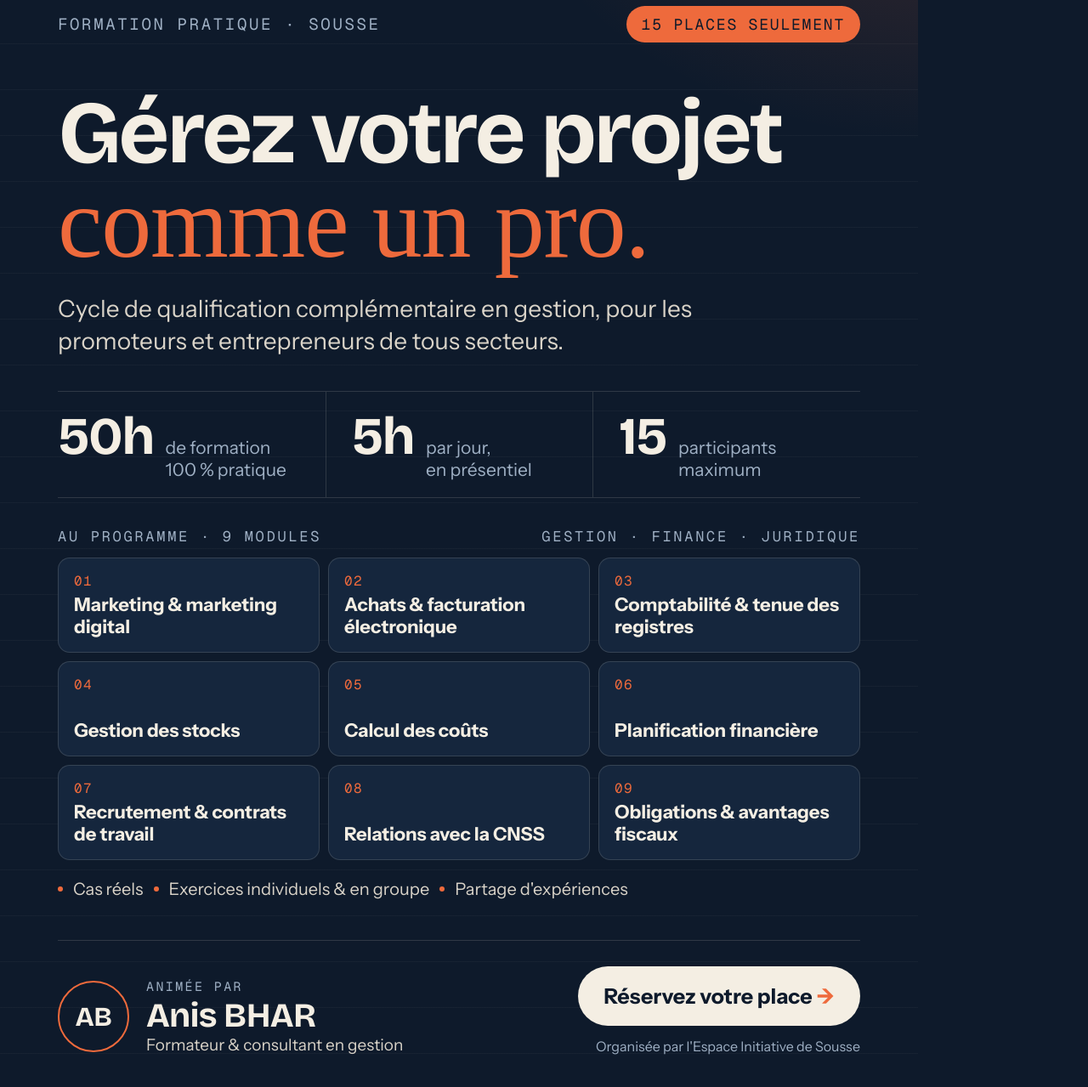
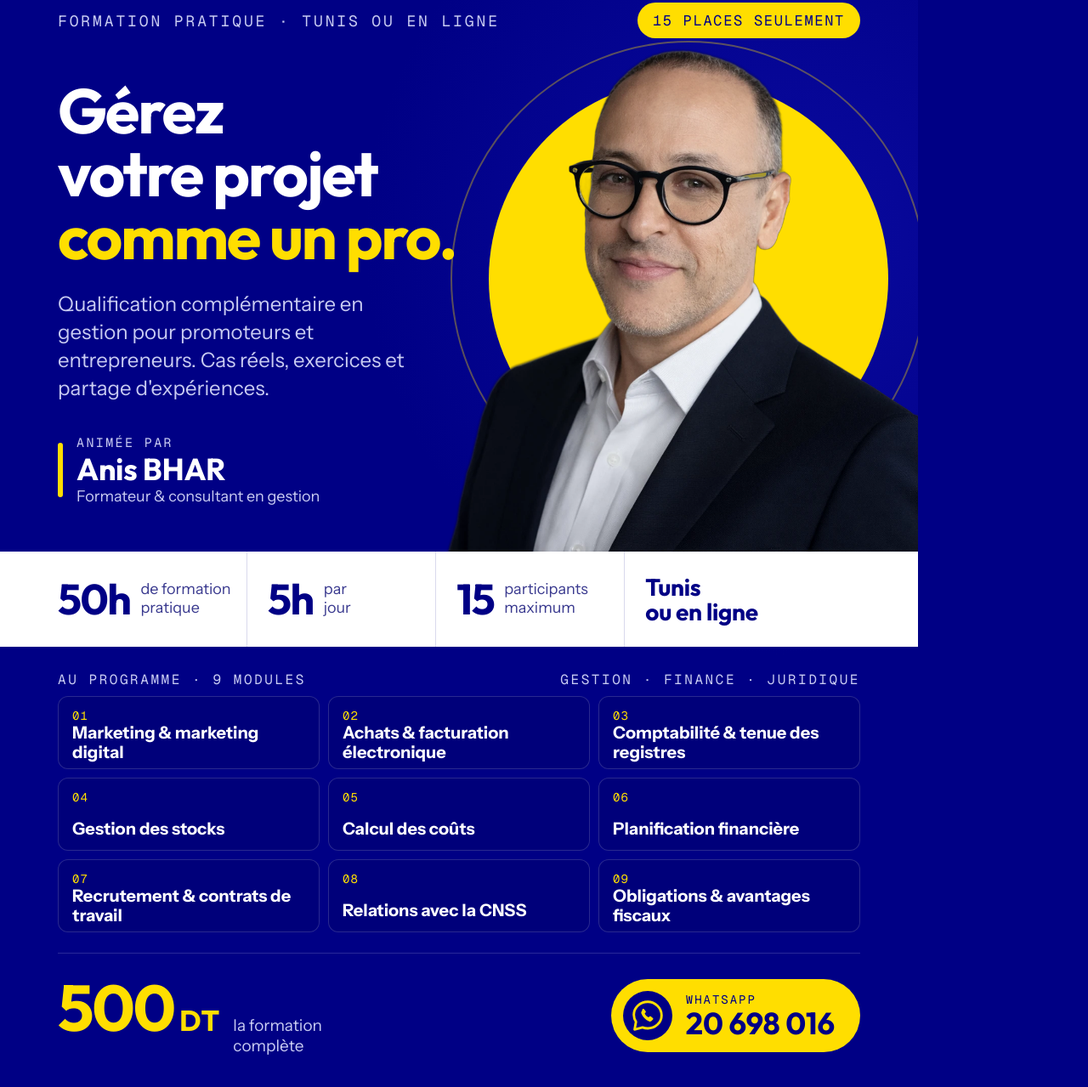
Before and after one commit to bhaani/codex, a plain HTML site: page affiche-meta/source-affiche.html in a window 1280 px wide. Shown: the part 57-1336 px from the top of the page at 85% size. Drawn offline with Linux system fonts and the light colour scheme.

Commit message:
Affiche Meta v2 : photo d'Anis, palette Valoris, prix et contact WhatsApp
Co-Authored-By: Claude Opus 5.5 <noreply@anthropic.com>
Claude-Session: https://claude.ai/code/session_01K5UC1b8ykxzDPF9m2G4uuy

```diff
--- a/affiche-meta/source-affiche.html
+++ b/affiche-meta/source-affiche.html
@@ -1,57 +1,77 @@
 <!doctype html>
 <html lang="fr"><head><meta charset="utf-8">
 <style>
-@font-face{font-family:Brico;src:url(BricolageGrotesque-Bold.ttf)}
+@font-face{font-family:Out;src:url(Outfit-Bold.ttf);font-weight:700}
+@font-face{font-family:Out;src:url(Outfit-Regular.ttf);font-weight:400}
 @font-face{font-family:Inst;src:url(InstrumentSans-Regular.ttf);font-weight:400}
 @font-face{font-family:Inst;src:url(InstrumentSans-Bold.ttf);font-weight:700}
-@font-face{font-family:Serif;src:url(InstrumentSerif-Italic.ttf)}
 @font-face{font-family:Mono;src:url(GeistMono-Regular.ttf)}
-:root{--ink:#0E1A2B;--ink2:#15263D;--paper:#F4EEE3;--muted:#9FB0C4;--line:rgba(244,238,227,.14);--acc:#EE6A3C;}
+:root{--navy:#000085;--deep:#00006A;--cell:#00007A;--yel:#FFDE00;--white:#FFFFFF;--soft:#C9CCF2;--line:rgba(255,255,255,.16)}
 *{margin:0;padding:0;box-sizing:border-box}
-html,body{width:1080px;height:1350px;background:var(--ink);overflow:hidden}
-.poster{position:relative;width:1080px;height:1350px;padding:64px 68px 56px;color:var(--paper);font-family:Inst;
-  background:
-   radial-gradient(900px 600px at 105% -10%, rgba(238,106,60,.20), transparent 60%),
-   repeating-linear-gradient(0deg, transparent 0 53px, rgba(244,238,227,.035) 53px 54px),
-   var(--ink);}
-.top{display:flex;justify-content:space-between;align-items:center;font-family:Mono;font-size:19px;letter-spacing:.14em;text-transform:uppercase;color:var(--muted)}
-.chip{color:var(--ink);background:var(--acc);padding:10px 18px;border-radius:100px;letter-spacing:.1em;font-size:18px}
-h1{font-family:Brico;font-size:104px;line-height:.95;letter-spacing:-.035em;margin-top:58px}
-h1 em{font-family:Serif;font-style:normal;font-weight:400;color:var(--acc);font-size:118px;letter-spacing:-.01em}
-.sub{margin-top:26px;font-size:28px;line-height:1.35;color:#D9D3C8;max-width:860px}
-.stats{display:grid;grid-template-columns:repeat(3,1fr);margin-top:40px;border-top:1px solid var(--line);border-bottom:1px solid var(--line)}
-.stat{padding:22px 0 20px;display:flex;align-items:baseline;gap:14px}
-.stat+.stat{border-left:1px solid var(--line);padding-left:30px}
-.stat b{font-family:Brico;font-size:62px;letter-spacing:-.03em;line-height:1}
-.stat span{font-size:21px;line-height:1.2;color:var(--muted)}
-.label{font-family:Mono;font-size:17px;letter-spacing:.16em;text-transform:uppercase;color:var(--muted);margin:34px 0 14px;display:flex;justify-content:space-between}
-.grid{display:grid;grid-template-columns:repeat(3,1fr);gap:10px}
-.cell{background:var(--ink2);border:1px solid var(--line);border-radius:14px;padding:16px 18px 16px;height:112px;display:flex;flex-direction:column;justify-content:space-between}
-.cell i{font-family:Mono;font-style:normal;font-size:16px;color:var(--acc);letter-spacing:.08em}
-.cell p{font-size:22px;line-height:1.18;font-weight:700;letter-spacing:-.005em}
-.method{margin-top:22px;font-size:20px;color:#D9D3C8;display:flex;gap:12px;align-items:center;flex-wrap:nowrap}
-.method .dot{width:6px;height:6px;border-radius:50%;background:var(--acc);display:inline-block}
-.foot{position:absolute;left:68px;right:68px;bottom:52px;padding-top:30px;border-top:1px solid var(--line);display:flex;justify-content:space-between;align-items:flex-end}
-.trainer{display:flex;align-items:center;gap:20px}
-.mono{width:84px;height:84px;border-radius:50%;border:2px solid var(--acc);display:grid;place-items:center;font-family:Brico;font-size:32px;letter-spacing:-.02em}
-.tk{font-family:Mono;font-size:15px;letter-spacing:.16em;text-transform:uppercase;color:var(--muted)}
-.tn{font-family:Brico;font-size:40px;letter-spacing:-.02em;line-height:1.05;margin-top:4px}
-.tr{font-size:19px;color:#D9D3C8;margin-top:2px}
-.cta{text-align:right}
-.btn{display:inline-block;background:var(--paper);color:var(--ink);font-weight:700;font-size:25px;padding:20px 30px;border-radius:100px}
-.btn span{color:var(--acc)}
-.org{font-size:16px;color:var(--muted);margin-top:14px}
+html,body{width:1080px;height:1350px;overflow:hidden;background:var(--navy)}
+.poster{position:relative;width:1080px;height:1350px;color:var(--white);font-family:Inst;overflow:hidden;
+  background:radial-gradient(700px 700px at 85% 25%, #0A0AA0 0%, transparent 70%), var(--navy)}
+.top{position:absolute;left:68px;right:68px;top:60px;display:flex;justify-content:space-between;align-items:center;z-index:5}
+.kick{font-family:Mono;font-size:18px;letter-spacing:.16em;text-transform:uppercase;color:var(--soft)}
+.chip{font-family:Mono;font-size:17px;letter-spacing:.1em;text-transform:uppercase;color:var(--navy);background:var(--yel);padding:10px 18px;border-radius:100px}
+
+.halo{position:absolute;width:470px;height:470px;border-radius:50%;background:var(--yel);left:575px;top:150px}
+.ring{position:absolute;width:560px;height:560px;border-radius:50%;border:2px solid rgba(255,222,0,.35);left:530px;top:105px}
+.photo{position:absolute;left:470px;top:96px;width:610px;height:610px;object-fit:cover;object-position:top}
+
+.hero{position:absolute;left:68px;top:150px;width:520px;z-index:4}
+h1{font-family:Out;font-weight:700;font-size:74px;line-height:1;letter-spacing:-.03em}
+h1 span{color:var(--yel)}
+.sub{margin-top:26px;font-size:24px;line-height:1.38;color:var(--soft);width:440px}
+
+.tag{position:absolute;left:68px;top:568px;z-index:6;display:flex;align-items:center;gap:16px}
+.tag .bar{width:6px;height:64px;background:var(--yel);border-radius:3px}
+.tk{font-family:Mono;font-size:15px;letter-spacing:.16em;text-transform:uppercase;color:var(--soft)}
+.tn{font-family:Out;font-weight:700;font-size:36px;letter-spacing:-.01em;line-height:1.05;margin-top:3px}
+.tr{font-size:18px;color:var(--soft);margin-top:2px}
+
+.band{position:absolute;left:0;right:0;top:706px;height:112px;background:var(--white);color:var(--navy);display:grid;grid-template-columns:1fr 1fr 1fr 1.25fr;padding:0 68px;z-index:3}
+.st{display:flex;align-items:center;gap:12px}
+.st+.st{border-left:1px solid rgba(0,0,133,.15);padding-left:24px}
+.st b{font-family:Out;font-weight:700;font-size:50px;letter-spacing:-.03em;line-height:1}
+.st span{font-size:18px;line-height:1.2;color:#3A3A8F}
+.st.loc b{font-size:28px;letter-spacing:-.01em;line-height:1.05}
+
+.label{position:absolute;left:68px;right:68px;top:846px;font-family:Mono;font-size:16px;letter-spacing:.16em;text-transform:uppercase;color:var(--soft);display:flex;justify-content:space-between}
+.grid{position:absolute;left:68px;right:68px;top:876px;display:grid;grid-template-columns:repeat(3,1fr);gap:10px}
+.cell{background:var(--cell);border:1px solid var(--line);border-radius:12px;padding:13px 16px 13px;height:86px;display:flex;flex-direction:column;justify-content:space-between}
+.cell i{font-family:Mono;font-style:normal;font-size:14px;color:var(--yel);letter-spacing:.08em}
+.cell p{font-size:20px;line-height:1.15;font-weight:700}
+
+.foot{position:absolute;left:68px;right:68px;bottom:52px;height:120px;padding-top:26px;border-top:1px solid var(--line);display:flex;justify-content:space-between;align-items:center}
+.price{display:flex;align-items:baseline;gap:16px}
+.price b{font-family:Out;font-weight:700;font-size:76px;letter-spacing:-.03em;color:var(--yel);line-height:1}
+.price b small{font-size:34px;letter-spacing:0;margin-left:6px}
+.price span{font-size:19px;line-height:1.25;color:var(--soft)}
+.wa{display:flex;align-items:center;gap:16px;background:var(--yel);color:var(--navy);border-radius:100px;padding:14px 30px 14px 14px}
+.wa svg{width:58px;height:58px;flex:none}
+.wa .t1{font-family:Mono;font-size:14px;letter-spacing:.14em;text-transform:uppercase}
+.wa .t2{font-family:Out;font-weight:700;font-size:36px;letter-spacing:-.005em;line-height:1.05}
 </style></head><body>
 <div class="poster">
-  <div class="top"><span>Formation pratique · Sousse</span><span class="chip">15 places seulement</span></div>
+  <div class="top"><span class="kick">Formation pratique · Tunis ou en ligne</span><span class="chip">15 places seulement</span></div>
 
-  <h1>Gérez votre projet<br><em>comme un pro.</em></h1>
-  <p class="sub">Cycle de qualification complémentaire en gestion, pour les promoteurs et entrepreneurs de tous secteurs.</p>
+  <div class="ring"></div>
+  <div class="halo"></div>
+  <img class="photo" src="anis_cut.png" alt="">
 
-  <div class="stats">
-    <div class="stat"><b>50h</b><span>de formation<br>100&nbsp;% pratique</span></div>
-    <div class="stat"><b>5h</b><span>par jour,<br>en présentiel</span></div>
-    <div class="stat"><b>15</b><span>participants<br>maximum</span></div>
+  <div class="hero">
+    <h1>Gérez<br>votre projet<br><span>comme un pro.</span></h1>
+    <p class="sub">Qualification complémentaire en gestion pour promoteurs et entrepreneurs. Cas réels, exercices et partage d'expériences.</p>
+  </div>
+
+  <div class="tag"><div class="bar"></div><div><div class="tk">Animée par</div><div class="tn">Anis BHAR</div><div class="tr">Formateur &amp; consultant en gestion</div></div></div>
+
+  <div class="band">
+    <div class="st"><b>50h</b><span>de formation<br>pratique</span></div>
+    <div class="st"><b>5h</b><span>par<br>jour</span></div>
+    <div class="st"><b>15</b><span>participants<br>maximum</span></div>
+    <div class="st loc"><b>Tunis<br>ou en ligne</b></div>
   </div>
 
   <div class="label"><span>Au programme · 9 modules</span><span>Gestion · Finance · Juridique</span></div>
@@ -67,15 +87,14 @@ h1 em{font-family:Serif;font-style:normal;font-weight:400;color:var(--acc);font-
     <div class="cell"><i>09</i><p>Obligations &amp; avantages fiscaux</p></div>
   </div>
 
-  <div class="method"><span class="dot"></span>Cas réels<span class="dot"></span>Exercices individuels &amp; en groupe<span class="dot"></span>Partage d'expériences</div>
-
   <div class="foot">
-    <div class="trainer">
-      <div class="mono">AB</div>
-      <div><div class="tk">Animée par</div><div class="tn">Anis BHAR</div><div class="tr">Formateur &amp; consultant en gestion</div></div>
+    <div class="price"><b>500<small>DT</small></b><span>la formation<br>complète</span></div>
+    <div class="wa">
+      <svg viewBox="0 0 64 64"><circle cx="32" cy="32" r="32" fill="#000085"/>
+        <path d="M32 14c-9.9 0-18 7.6-18 17 0 3.3 1 6.4 2.8 9L15 50l10.3-2.7c2 .8 4.3 1.3 6.7 1.3 9.9 0 18-7.6 18-17s-8.1-17.6-18-17.6z" fill="none" stroke="#FFDE00" stroke-width="3.2" stroke-linejoin="round"/>
+        <path d="M25.3 23.5c.5-.5 1.3-.5 1.8 0l2.2 2.6c.4.5.4 1.2 0 1.7l-1.2 1.4c1 2.2 2.8 4 5 5.1l1.4-1.2c.5-.4 1.2-.4 1.7 0l2.6 2.2c.5.5.5 1.3 0 1.8l-1.5 1.6c-.9.9-2.3 1.2-3.5.7-4.6-1.9-8.2-5.6-10-10.2-.5-1.2-.2-2.5.7-3.4z" fill="#FFDE00"/></svg>
+      <div><div class="t1">WhatsApp</div><div class="t2">20 698 016</div></div>
     </div>
-    <div class="cta"><span class="btn">Réservez votre place <span>→</span></span>
-      <div class="org">Organisée par l'Espace Initiative de Sousse</div></div>
   </div>
 </div>
 </body></html>
```
Also changed, not shown: affiche-meta/BricolageGrotesque-Bold.ttf (deleted), affiche-meta/InstrumentSerif-Italic.ttf (deleted), affiche-meta/Outfit-Bold.ttf (added), affiche-meta/Outfit-Regular.ttf (added), affiche-meta/affiche-formation-anis-bhar-1080x1350.png, affiche-meta/anis_cut.png (added), 1 other file.
